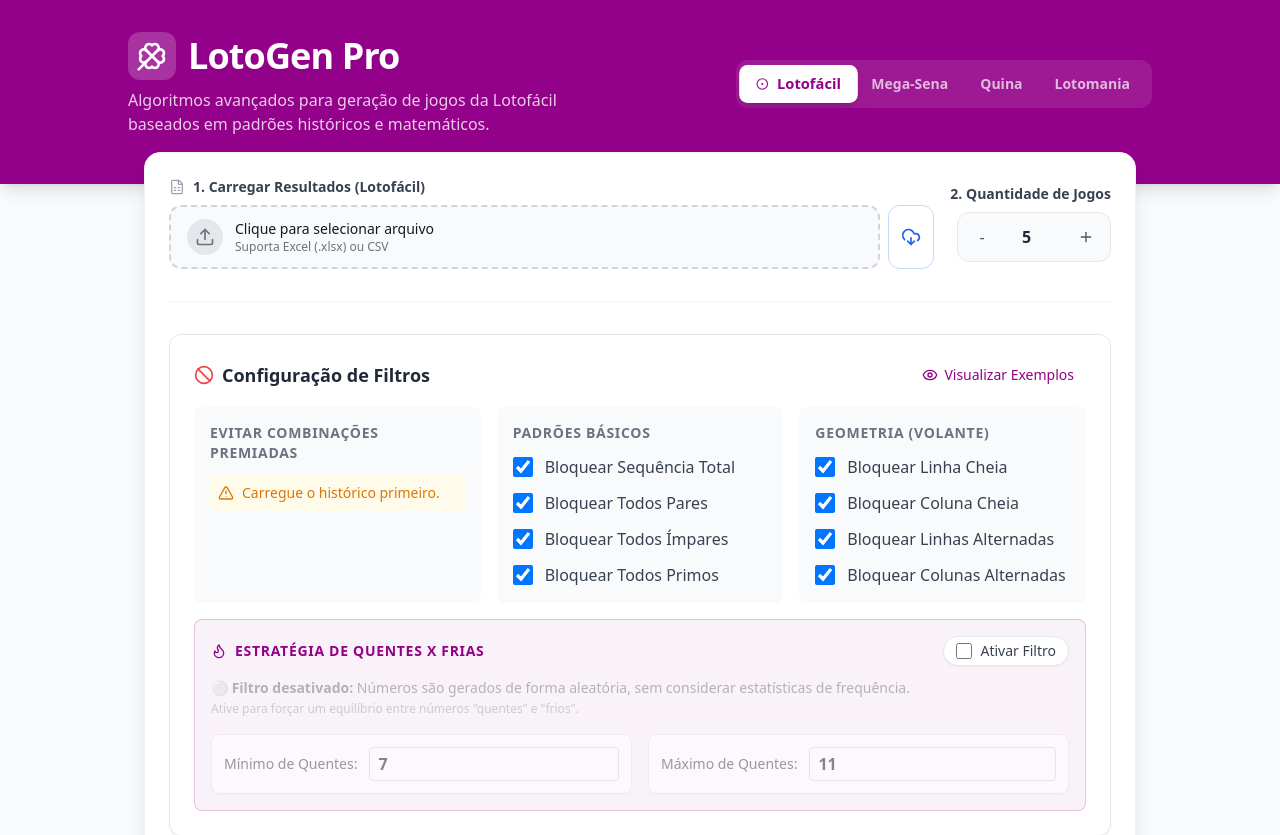
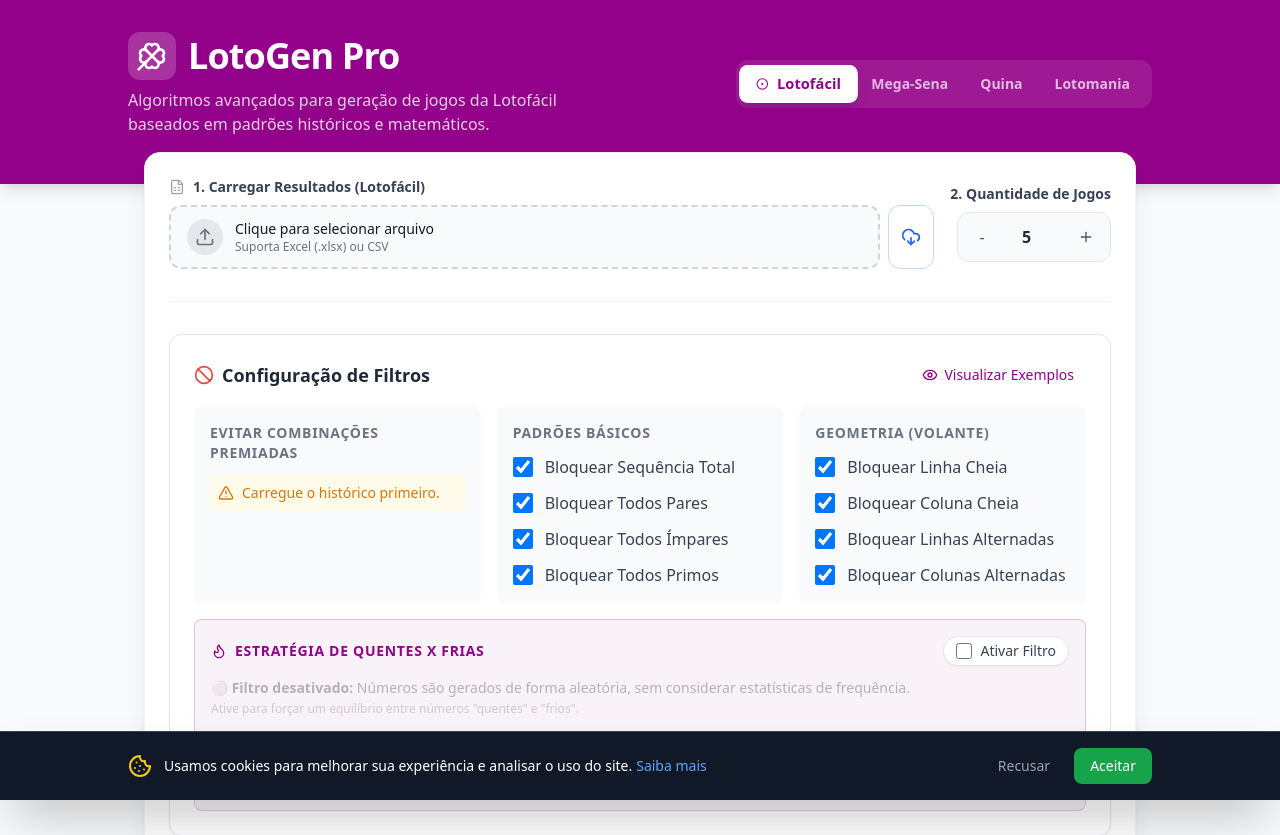
Before and after one commit to techwavedev/LotoGen-Pro, a React (Vite) app: page / in a window 1280 px wide. Shown: the top 835 px of the page. Built offline with nearby package versions, Linux system fonts and the light colour scheme.

Commit message:
feat: add GDPR cookie consent banner - GA only loads after user accepts

```diff
--- a/App.tsx
+++ b/App.tsx
@@ -6,6 +6,8 @@
 import SettingsPanel from './components/SettingsPanel';
 import StatisticsPanel from './components/StatisticsPanel';
 import FilterExamplesModal from './components/FilterExamplesModal';
+import CookieConsent from './components/CookieConsent';
+import { initializeGA } from './index';
 import clsx from 'clsx';
 import { utils, writeFile } from 'xlsx';
 
@@ -176,6 +178,7 @@
   return (
     <div className="min-h-screen bg-gray-50 pb-20 font-sans text-gray-900 selection:bg-gray-200">
       <FilterExamplesModal isOpen={isModalOpen} onClose={() => setIsModalOpen(false)} />
+      <CookieConsent onAccept={initializeGA} />
 
       {/* Hero / Header Section */}
       <header
--- /dev/null
+++ b/components/CookieConsent.tsx
@@ -0,0 +1,60 @@
+import React, { useState, useEffect } from 'react';
+import { Cookie, X } from 'lucide-react';
+
+interface CookieConsentProps {
+  onAccept: () => void;
+}
+
+const CookieConsent: React.FC<CookieConsentProps> = ({ onAccept }) => {
+  const [isVisible, setIsVisible] = useState(false);
+
+  useEffect(() => {
+    const consent = localStorage.getItem('cookie-consent');
+    if (!consent) {
+      setIsVisible(true);
+    }
+  }, []);
+
+  const handleAccept = () => {
+    localStorage.setItem('cookie-consent', 'accepted');
+    setIsVisible(false);
+    onAccept();
+  };
+
+  const handleDecline = () => {
+    localStorage.setItem('cookie-consent', 'declined');
+    setIsVisible(false);
+  };
+
+  if (!isVisible) return null;
+
+  return (
+    <div className="fixed bottom-0 left-0 right-0 z-50 p-4 bg-gray-900 text-white shadow-2xl border-t border-gray-700">
+      <div className="max-w-5xl mx-auto flex flex-col sm:flex-row items-center justify-between gap-4">
+        <div className="flex items-center gap-3">
+          <Cookie className="w-6 h-6 text-yellow-400 flex-shrink-0" />
+          <p className="text-sm">
+            Usamos cookies para melhorar sua experiência e analisar o uso do site.
+            <a href="#" className="text-blue-400 hover:underline ml-1">Saiba mais</a>
+          </p>
+        </div>
+        <div className="flex gap-2 flex-shrink-0">
+          <button
+            onClick={handleDecline}
+            className="px-4 py-2 text-sm text-gray-400 hover:text-white transition-colors"
+          >
+            Recusar
+          </button>
+          <button
+            onClick={handleAccept}
+            className="px-4 py-2 text-sm bg-green-600 hover:bg-green-700 rounded-lg font-medium transition-colors"
+          >
+            Aceitar
+          </button>
+        </div>
+      </div>
+    </div>
+  );
+};
+
+export default CookieConsent;
--- a/index.tsx
+++ b/index.tsx
@@ -2,9 +2,16 @@
 import ReactDOM from 'react-dom/client';
 import App from './App';
 
-// Initialize Google Analytics 4 dynamically from environment variable
+// Google Analytics 4 initialization function (called after consent)
 const GA_MEASUREMENT_ID = import.meta.env.VITE_GA_MEASUREMENT_ID;
-if (GA_MEASUREMENT_ID) {
+
+export function initializeGA() {
+  if (!GA_MEASUREMENT_ID) return;
+
+  // Don't re-initialize if already loaded
+  if ((window as any).gaInitialized) return;
+  (window as any).gaInitialized = true;
+
   // Load gtag.js script
   const script = document.createElement('script');
   script.async = true;
@@ -20,6 +27,11 @@
   gtag('config', GA_MEASUREMENT_ID);
 }
 
+// Auto-initialize GA if user already consented
+if (localStorage.getItem('cookie-consent') === 'accepted') {
+  initializeGA();
+}
+
 const rootElement = document.getElementById('root');
 if (!rootElement) {
   throw new Error("Could not find root element to mount to");
```
